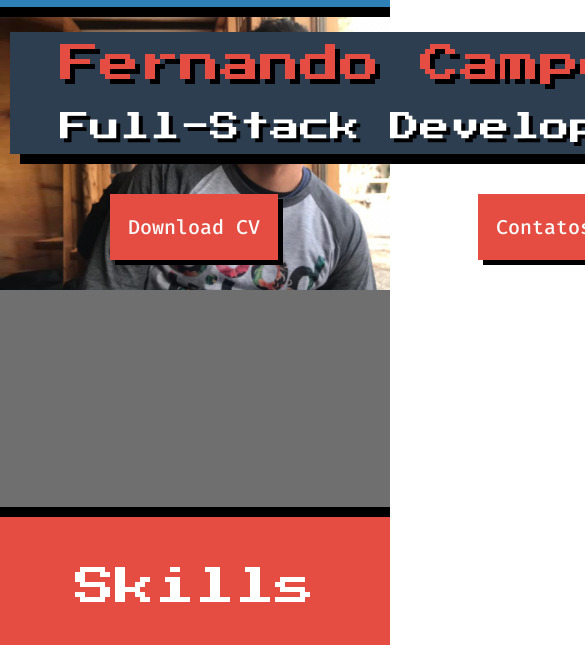
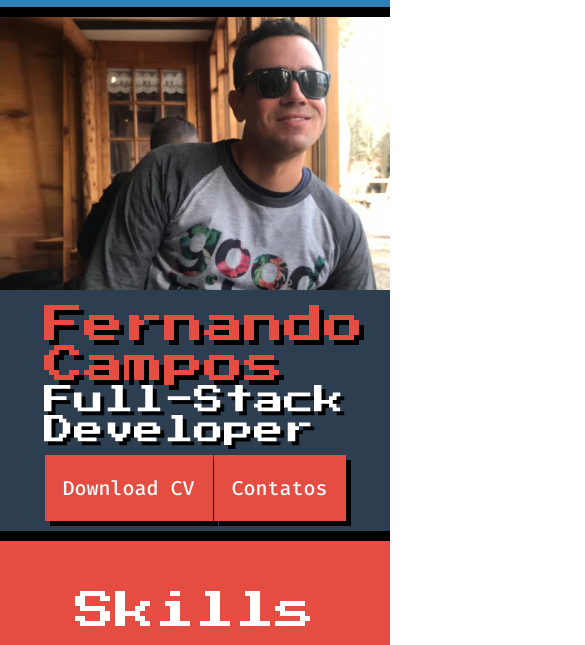
Before and after one commit to fndfernando/fndfernando.github.io, a plain HTML site: page index.html in a window 390 px wide. Shown: the part 77-722 px from the top of the page, 585 px wide, since content can reach past the window. Drawn offline with Linux system fonts and the light colour scheme.

Commit message:
change banner for mobile

```diff
--- a/css/components/main-banner.css
+++ b/css/components/main-banner.css
@@ -10,14 +10,6 @@
     padding-left: 90px;
 }
 
-@media (max-width: 1130px ) {
-    .main-banner{
-        height: 500px;
-        padding-top: 15px;
-        padding-left: 10px;
-    }
-}
-
 
 .main-banner .wrapper{
     display: flex;
@@ -28,10 +20,45 @@
 
 .main-banner .main-box{
     margin-bottom: 40px;
-
 }
 
 .main-banner .navigation{
     display: flex;
     justify-content: space-around;
 }
+
+.main-banner-max850{
+    display: none;
+    background-color: #2c3e4f;
+}
+.main-banner-max850 .foto{
+    width: 100%;
+}
+.main-banner-max850 .wrapper{
+    padding-bottom: 20px;
+    border-bottom: 10px solid #000;
+    background-color: #2c3e4f;
+    padding: 10px 44px;
+}
+.main-banner-max850 .navigation{
+    padding-top: 10px;
+    display: flex;
+    justify-content: space-around;
+
+}
+
+@media (max-width:1130px){
+    .main-banner{
+        height: 500px;
+    }
+}
+
+
+@media (max-width:850px){
+    .main-banner{
+        display: none;
+    }
+    .main-banner-max850{
+        display: block;
+    }
+}
--- a/css/components/main-box.css
+++ b/css/components/main-box.css
@@ -6,11 +6,6 @@
     padding: 42px 44px;
 }
 
-@media (max-width: 1130px ) {
-    .main-box{
-        padding: 12px 14px;
-    }
-}
 
 .main-box .main-title{
     margin-bottom: 28px;
--- a/css/components/main-button.css
+++ b/css/components/main-button.css
@@ -11,6 +11,13 @@
     text-decoration: none;
 }
 
+@media (max-width: 1130px ) {
+    .main-box{
+        padding: 12px 14px;
+
+    }
+}
+
 .main-button:hover{
     transform: scale(1.08);
 
--- a/index.html
+++ b/index.html
@@ -59,6 +59,18 @@
                 </div>
             </div>
         </section>
+        <section class="main-banner-max850">
+            <img src="assets/img/foto.jpg" class="foto">
+            <div class="wrapper">
+                <h1 class="main-title">Fernando Campos</h1>
+                <h2 class="main-subtitle">Full-Stack Developer</h2>
+                <div class="navigation">
+                    <a class="main-button" href="/assets/Curriculum.pdf" target="_blank" lang="en">Download CV</a>
+                    <a class="main-button" href="#contatos">Contatos</a>
+                </div>
+            </div>
+        </section>
+
 
         <section class="main-section" id="skills">
             <h2 class="main-title -second">Skills</h2>
```
